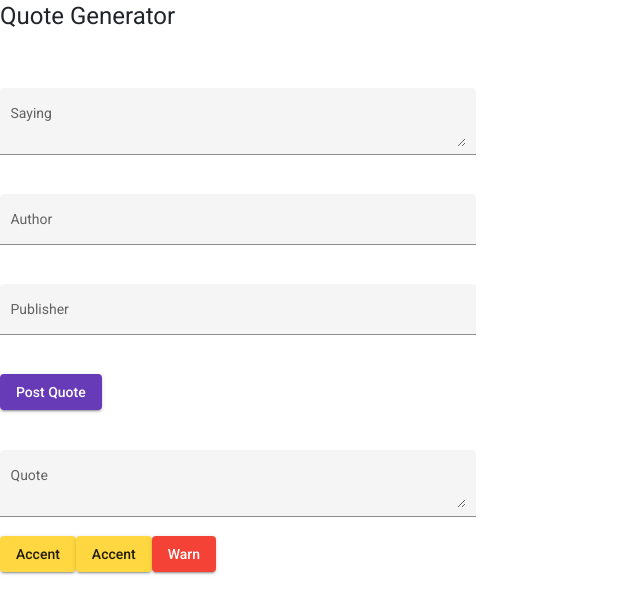
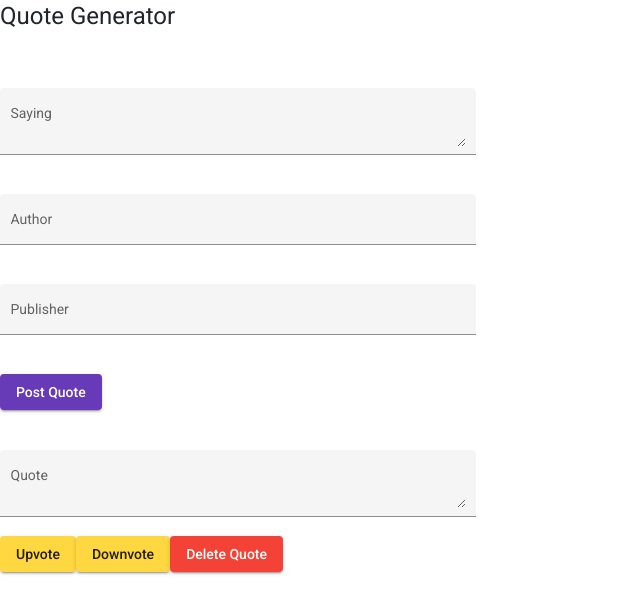
Before and after one commit to paulmunyao/Quote-Generator, an Angular app: page / in a window 1280 px wide. Shown: the top 614 px of the page, without its empty margins (0-640 px from the left). Built offline with nearby package versions, Linux system fonts and the light colour scheme.

Commit message:
Edit buttons names

```diff
--- a/src/app/form/form.component.html
+++ b/src/app/form/form.component.html
@@ -32,9 +32,9 @@
             </mat-form-field>
         </div>
         <div>
-            <button mat-raised-button color="accent">Accent</button>
-            <button mat-raised-button color="accent">Accent</button>
-            <button mat-raised-button color="warn">Warn</button>
+            <button mat-raised-button color="accent">Upvote</button>
+            <button mat-raised-button color="accent">Downvote</button>
+            <button mat-raised-button color="warn">Delete Quote</button>
         </div>
     </form>
 </div>
```
